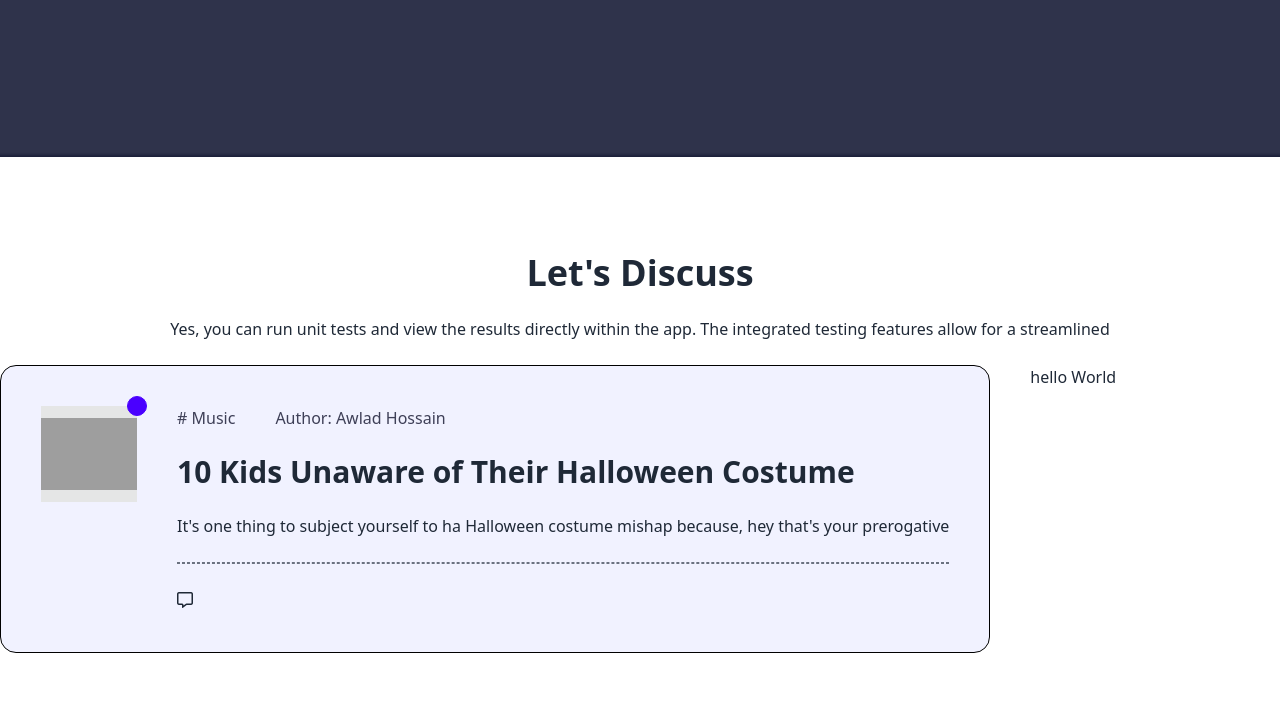
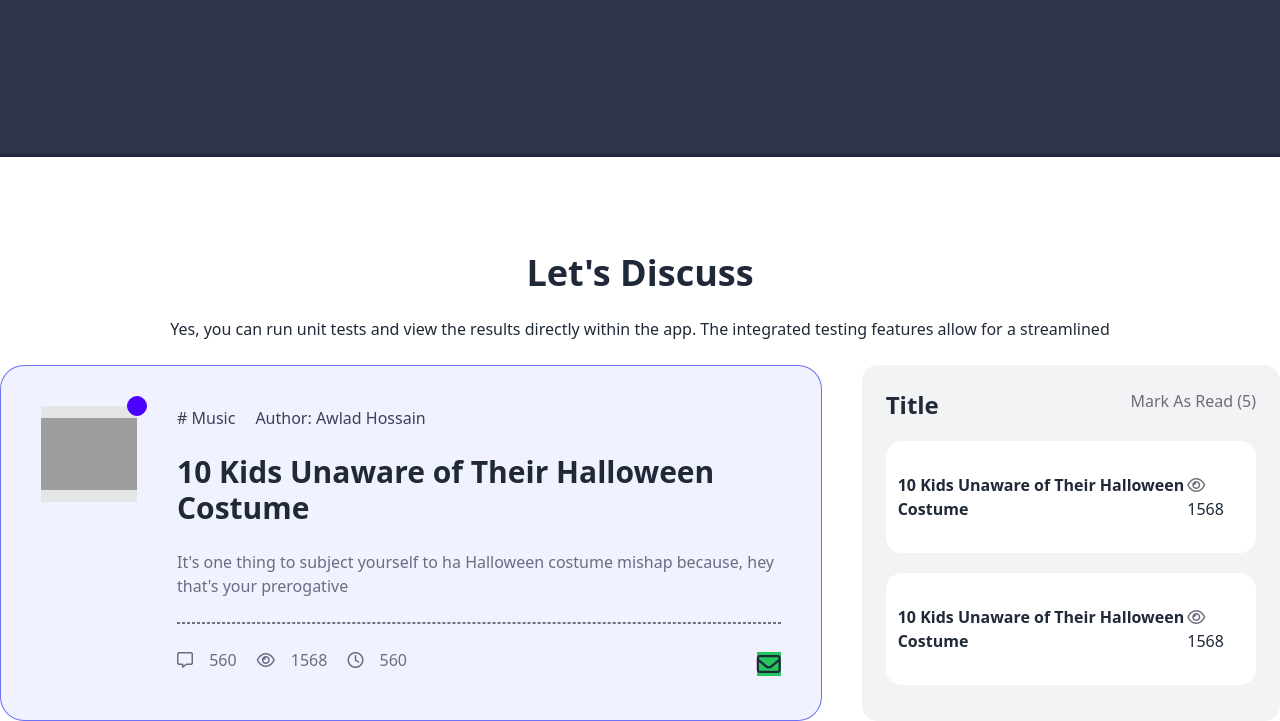
Before and after one commit to protap1100/Retro-Forum, a plain HTML site: page index.html in a window 1280 px wide. Shown: the part 671-1392 px from the top of the page. Before the commit the page ends 1324 px from the top, so only its background shows below. Drawn offline with nearby package versions, Linux system fonts and the light colour scheme; grey boxes are pictures that could not be loaded.

Commit message:
discuss section added

```diff
--- a/index.html
+++ b/index.html
@@ -111,32 +111,40 @@
   <!-- Main Section Started -->
     <main class="container mx-auto">
       <!-- Discuss Section Started -->
-      <section class="mt-24">
+      <section class="mt-24  px-4 lg:px-0">
         <div class="my-6 flex flex-col items-center justify-center gap-6">
             <h1 class="text-4xl font-extrabold">Let's Discuss</h1>
             <h1>Yes, you can run unit tests and view the results directly within the app. The integrated testing features allow for a streamlined </h1>
         </div>
 
-        <div class="flex gap-10">
+        <div class="flex flex-col lg:flex-row gap-10">
 
         <div class="flex-grow-0 flex flex-col">
-          <div class=" flex bg-[#797DFC1A] rounded-2xl border border-black p-10 gap-10">
+          <div class="flex  border border-[#181feb9b] bg-[#797DFC1A] flex-col lg:flex-row rounded-3xl p-10 gap-10">
 
-            <div class=" flex-grow-0 indicator">
+            <div class="flex-grow-0 indicator">
               <span class="indicator-item badge badge-primary"></span>
               <div class="grid w-24 h-24 bg-base-300 place-items-center"><img src="https://i.ibb.co/0QRxkd5/pexels-jan-kop-iva-3525908.jpg" alt=""></div>
             </div>
 
             <div class="flex-grow flex gap-6  flex-col">
-              <div class="flex gap-10 text-[#12132DCC] font-medium">
+              <div class="flex gap-5 text-[#12132DCC] font-medium">
                 <h1> # Music </h1>
                 <h1>Author: Awlad Hossain</h1>
               </div>
               <div class="text-3xl font-bold">10 Kids Unaware of Their Halloween Costume</div>
-              <div>It's one thing to subject yourself to ha Halloween costume mishap because, hey that's your prerogative</div>
-              <div class="border border-dashed border-gray-500"   ></div>
-              <div>
-                <i class="fa-regular fa-message"></i>
+              <div class="text-[#12132D99] ">It's one thing to subject yourself to ha Halloween costume mishap because, hey that's your prerogative</div>
+              <div class="border border-dashed border-gray-500"></div>
+
+              <div class="flex justify-between">
+                <div class="flex gap-5 text-[#12132D99] ">
+                  <h1><i class="fa-regular fa-message pr-3"></i> 560</h1>
+                  <h1><i class="fa-regular fa-eye pr-3"></i> 1568</h1>
+                  <h1><i class="fa-regular fa-clock pr-3"></i> 560</h1>
+                </div>
+                <div>
+                  <h1 class="text-2xl cursor-pointer" ><i class="fa-regular fa-envelope bg-green-500"></i></h1>
+                </div>
               </div>
             </div>
           </div>
@@ -145,8 +153,30 @@
 
 
 
-          <div class="flex-grow">
-              <h1>hello World</h1>
+          <div class="flex-grow bg-[#12132D0D] rounded-2xl">
+              <div class="p-6 flex flex-col gap-5">
+                <div class="flex justify-between">
+                    <h1 class="text-2xl font-bold">Title</h1>
+                    <h1 class="text-[#12132D99]" >Mark As Read (<span>5</span>)</h1>
+                </div>
+                <div class="flex justify-between px-3 py-8 bg-white rounded-2xl">
+                  <div>
+                    <h1 class="font-bold">10 Kids Unaware of Their Halloween Costume</h1>
+                  </div>
+                  <div>
+                    <h1><i class="fa-regular fa-eye pr-3 text-[#12132D99]"></i> 1568</h1>
+                  </div>
+                </div>
+
+                <div class="flex justify-between px-3 py-8 bg-white rounded-2xl">
+                  <div>
+                    <h1 class="font-bold">10 Kids Unaware of Their Halloween Costume</h1>
+                  </div>
+                  <div>
+                    <h1><i class="fa-regular fa-eye pr-3 text-[#12132D99]"></i> 1568</h1>
+                  </div>
+                </div>
+              </div>
           </div>
 
 
```
